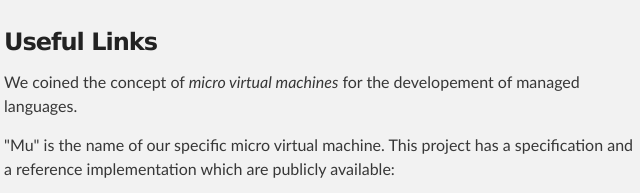
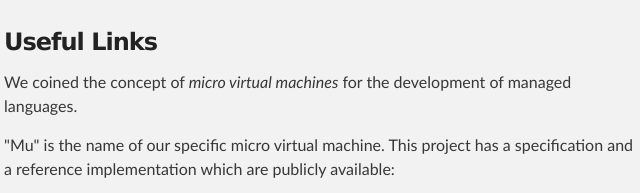
Before and after one commit to microvm/microvm.github.io, a plain HTML site: page index.html in a window 1280 px wide. Shown: the part 335-528 px from the top of the page, 316-956 px from the left. Drawn offline with Linux system fonts and the light colour scheme.

Commit message:
Update index.html

```diff
--- a/index.html
+++ b/index.html
@@ -29,7 +29,7 @@
     <section id="main_content" class="inner">
         <h3>Useful Links</h3>
         <p>We coined the concept of <em>micro virtual machines</em> for the
-        developement of managed languages.</p>
+        development of managed languages.</p>
         <p>"Mu" is the name of our specific micro virtual machine. This project
         has a specification and a reference implementation which are publicly
         available:</p>
```
